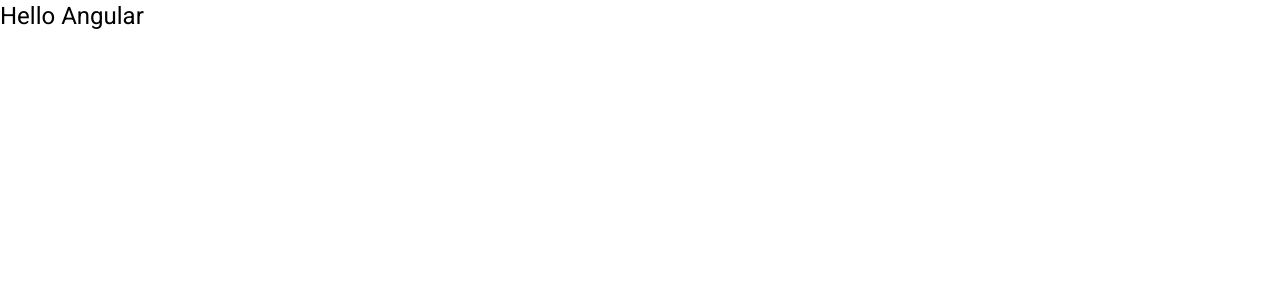
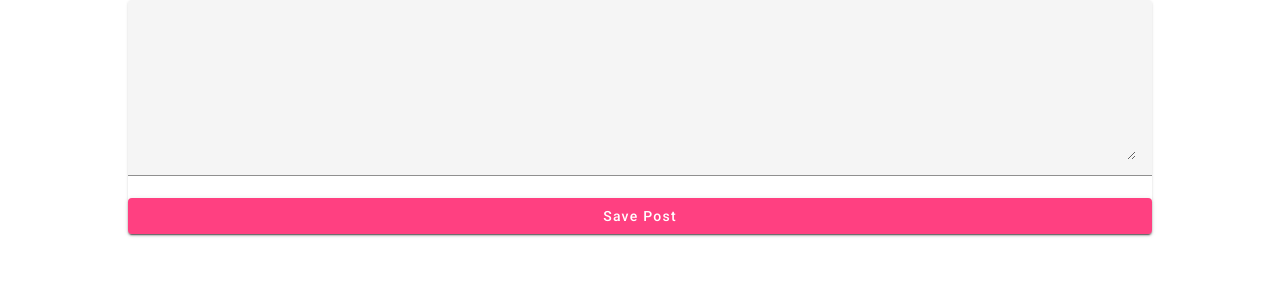
Before and after one commit to asad1660/Frontend-MEAN, an Angular app: page / in a window 1280 px wide. Shown: the top 300 px of the page. Built offline with nearby package versions, Linux system fonts and the light colour scheme.

Commit message:
adding component with mui

```diff
--- a/src/app/app.component.html
+++ b/src/app/app.component.html
@@ -1 +1 @@
-<h1>Hello Angular</h1>
+<app-post-create></app-post-create>
--- a/src/app/app.module.ts
+++ b/src/app/app.module.ts
@@ -4,16 +4,29 @@
 import { AppRoutingModule } from './app-routing.module';
 import { AppComponent } from './app.component';
 import { BrowserAnimationsModule } from '@angular/platform-browser/animations';
+import {MatInputModule} from '@angular/material/input';
+import {MatFormFieldModule} from '@angular/material/form-field';
+import {MatCardModule} from '@angular/material/card';
+import { PostCreateComponent } from './posts/post-create/post-create.component';
+import {MatButtonModule} from '@angular/material/button';
+import {MatToolbarModule} from '@angular/material/toolbar';
+import { HeaderComponent } from './header/header.component';
 
 @NgModule({
   declarations: [
     AppComponent,
+    PostCreateComponent,
+    HeaderComponent,
   ],
   imports: [
     BrowserModule,
     AppRoutingModule,
-    BrowserAnimationsModule
-  ],
+    BrowserAnimationsModule,
+    MatInputModule,
+    MatFormFieldModule,
+    MatButtonModule,
+    MatCardModule,
+     MatToolbarModule],
   providers: [],
   bootstrap: [AppComponent]
 })
--- /dev/null
+++ b/src/app/header/header.component.html
@@ -0,0 +1 @@
+<p>header works!</p>
--- /dev/null
+++ b/src/app/posts/post-create/post-create.component.css
@@ -0,0 +1,7 @@
+mat-card {
+    width:80%;
+    margin:auto
+}
+textarea{
+    width: 100%;
+}
--- /dev/null
+++ b/src/app/posts/post-create/post-create.component.html
@@ -0,0 +1,8 @@
+<mat-card>
+    <mat-form-field>
+    <textarea matInput rows="6"></textarea>
+</mat-form-field>
+
+<button mat-raised-button color="accent">Save Post</button>
+
+</mat-card>
```
Also changed, not shown: src/app/header/header.component.ts (added, +10 -0 lines), src/app/posts/post-create/post-create.component.ts (added, +10 -0 lines), src/app/header/header.component.css (added), 2 other files (tests, documents, lock files or other folders).
